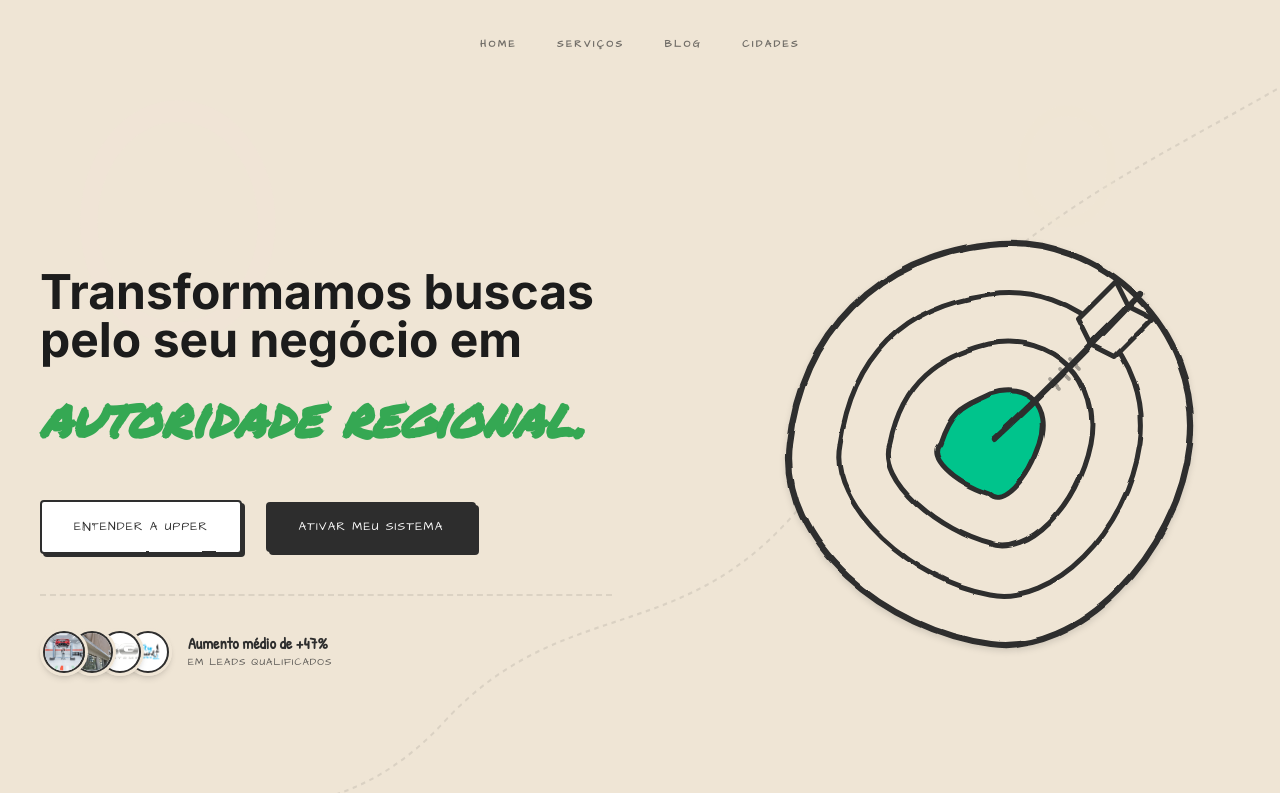
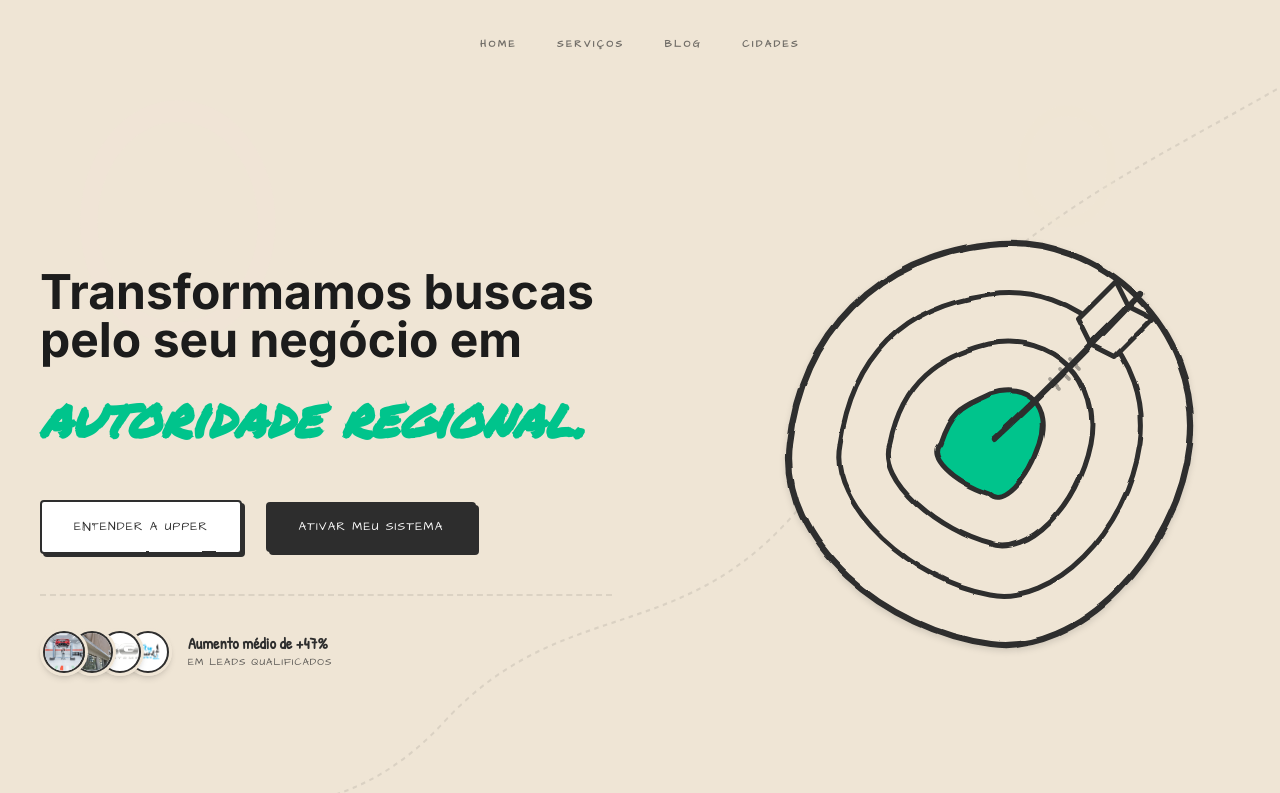
Before and after one commit to gabrsena/UPPER, a Next.js app: page / in a window 1280 px wide. Shown: the top 793 px of the page. Built offline with nearby package versions, Linux system fonts and the light colour scheme.

Commit message:
style: match hero typewriter green with target center color

```diff
--- a/components/hero-typewriter.tsx
+++ b/components/hero-typewriter.tsx
@@ -6,7 +6,7 @@ import { ShimmerWord } from "@/components/ui/shimmer-word"
 
 export default function HeroTypewriter({ words, isLCP = false }: { words: string[], isLCP?: boolean }) {
     return (
-        <span className="text-[#34A853] font-marker italic text-[0.65em] md:text-[0.8em] whitespace-nowrap leading-none">
+        <span className="text-[#00C48C] font-marker italic text-[0.65em] md:text-[0.8em] whitespace-nowrap leading-none">
             <Typewriter
                 words={words}
                 speed={80}
```
